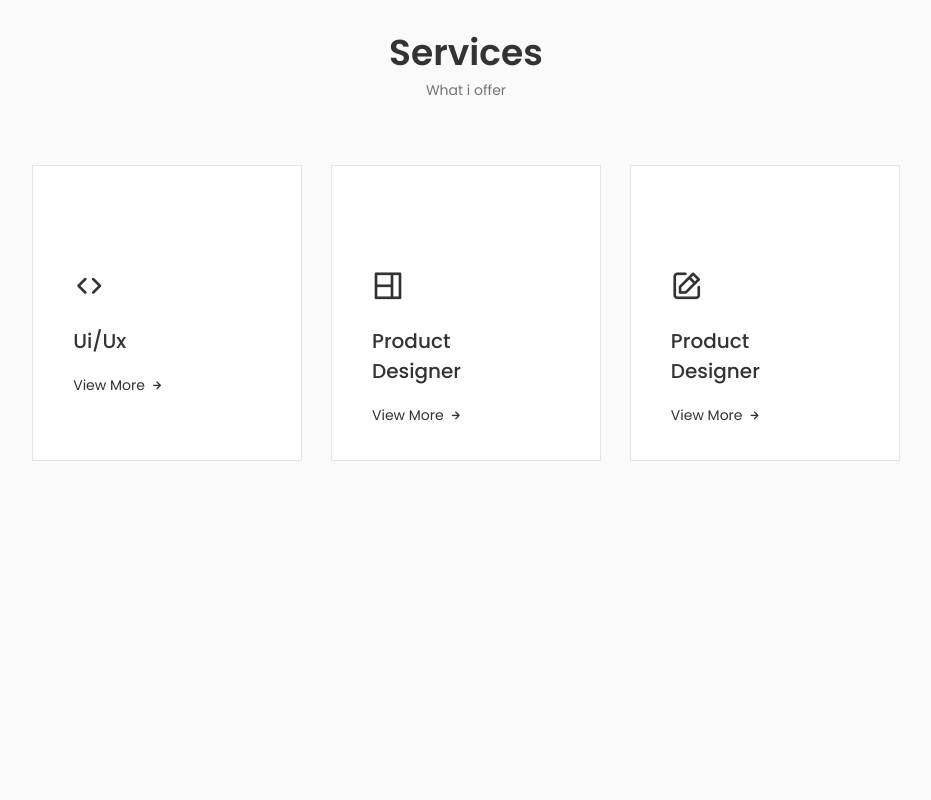
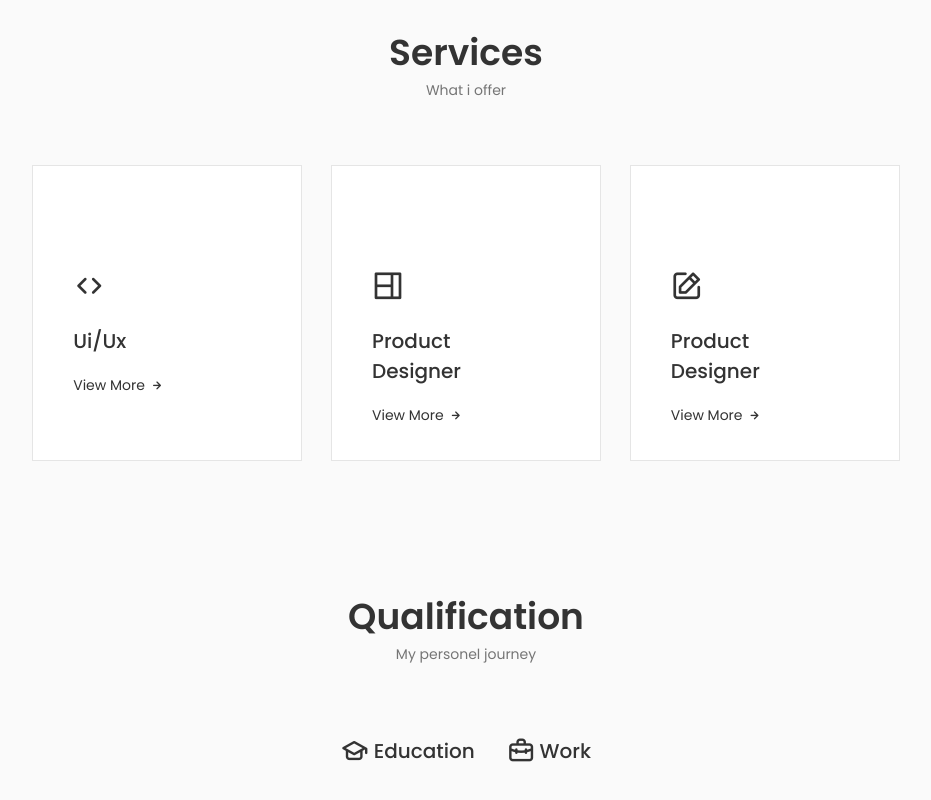
Before and after one commit to PHETMAJA/portfolio-react, a React (Create React App) app: page / in a window 1280 px wide. Shown: the part 1958-2758 px from the top of the page, without its empty margins (174-1105 px from the left). Before the commit the page ends 2451 px from the top, so only its background shows below. Built offline with nearby package versions, Linux system fonts and the light colour scheme.

Commit message:
create-qualification

```diff
--- a/src/App.js
+++ b/src/App.js
@@ -2,6 +2,7 @@
 import About from './components/about/About';
 import Header from './components/header/Header';
 import Home from './components/home/Home';
+import Qualification from './components/qualification/Qualification';
 import Services from './components/services/Services';
 import Skills from './components/skills/Skills';
 
@@ -15,6 +16,7 @@
         <About />
         <Skills />
         <Services />
+        <Qualification />
       </div>
     </div>
   );
--- /dev/null
+++ b/src/components/qualification/Qualification.jsx
@@ -0,0 +1,166 @@
+import React, { useState } from 'react';
+import './qualification.css';
+
+const Qualification = () => {
+  const [toggleState, setToggleState] = useState(0);
+
+  const toggleTab = (index) => {
+    setToggleState(index);
+  };
+
+  return (
+    <section className="qualification section" id="qualification">
+      <h2 className="section__title">Qualification</h2>
+      <span className="section__subtitle">My personel journey</span>
+
+      <div className="qualification__container container">
+        <div className="qualification__tabs">
+          <div
+            className={
+              toggleState === 1
+                ? 'qualification__button qualification__active button--flex'
+                : 'qualification__button button--flex'
+            }
+            onClick={() => toggleTab(1)}
+          >
+            <i className="uil uil-graduation-cap qualification__icon"></i>{' '}
+            Education
+          </div>
+
+          <div
+            className={
+              toggleState === 2
+                ? 'qualification__button qualification__active button--flex'
+                : 'qualification__button button--flex'
+            }
+            onClick={() => toggleTab(2)}
+          >
+            <i className="uil uil-briefcase-alt qualification__icon"></i> Work
+          </div>
+        </div>
+
+        <div className="qualification__sections">
+          {/*=============== Content 1 ===============*/}
+          <div
+            className={
+              toggleState === 1
+                ? 'qualification__content qualification__content-active'
+                : 'qualification__content '
+            }
+          >
+            <div className="qualification__data">
+              <div>
+                <h3 className="qualification__title">Computer Engineer</h3>
+                <span className="qualification__subtitle">Siam University</span>
+                <div className="qualification__calender">
+                  <i className="uil uil-calender-alt"></i>
+                  2017-2020
+                </div>
+              </div>
+
+              <div>
+                <span className="qualification__rounder"></span>
+                <div className="qualification__line"></div>
+              </div>
+            </div>
+            <div className="qualification__data">
+              <div></div>
+
+              <div>
+                <span className="qualification__rounder"></span>
+                <div className="qualification__line"></div>
+              </div>
+
+              <div>
+                <h3 className="qualification__title">High school</h3>
+                <span className="qualification__subtitle">
+                  Rajaprajanugroh School 50 Khon Kaen
+                </span>
+                <div className="qualification__calender">
+                  <i className="uil uil-calender-alt"></i>
+                  2014 - 2016
+                </div>
+              </div>
+            </div>
+            <div className="qualification__data">
+              <div>
+                <h3 className="qualification__title">Middle school</h3>
+                <span className="qualification__subtitle">
+                  Bannernthawon School
+                </span>
+                <div className="qualification__calender">
+                  <i className="uil uil-calender-alt"></i>
+                  2013 - 2015
+                </div>
+              </div>
+
+              <div>
+                <span className="qualification__rounder"></span>
+              </div>
+            </div>
+          </div>
+
+          {/*=============== Content 2 ===============*/}
+          <div
+            className={
+              toggleState === 2
+                ? 'qualification__content qualification__content-active'
+                : 'qualification__content '
+            }
+          >
+            <div className="qualification__data">
+              <div>
+                <h3 className="qualification__title">Engineer (Intern)</h3>
+                <span className="qualification__subtitle">INEX</span>
+                <div className="qualification__calender">
+                  <i className="uil uil-calender-alt"></i>
+                  05/2019 - 08/2019
+                </div>
+              </div>
+
+              <div>
+                <span className="qualification__rounder"></span>
+                <div className="qualification__line"></div>
+              </div>
+            </div>
+            <div className="qualification__data">
+              <div></div>
+
+              <div>
+                <span className="qualification__rounder"></span>
+                <div className="qualification__line"></div>
+              </div>
+
+              <div>
+                <h3 className="qualification__title">Engineer</h3>
+                <span className="qualification__subtitle">INEX</span>
+                <div className="qualification__calender">
+                  <i className="uil uil-calender-alt"></i>
+                  2020 - 2022
+                </div>
+              </div>
+            </div>
+            <div className="qualification__data">
+              <div>
+                <h3 className="qualification__title">Web Development</h3>
+                <span className="qualification__subtitle">
+                  Recruit Training Center
+                </span>
+                <div className="qualification__calender">
+                  <i className="uil uil-calender-alt"></i>
+                  2022 - 2023
+                </div>
+              </div>
+
+              <div>
+                <span className="qualification__rounder"></span>
+              </div>
+            </div>
+          </div>
+        </div>
+      </div>
+    </section>
+  );
+};
+
+export default Qualification;
--- /dev/null
+++ b/src/components/qualification/qualification.css
@@ -0,0 +1,113 @@
+.qualification__container {
+  max-width: 768px;
+}
+
+.qualification__tabs {
+  display: flex;
+  justify-content: center;
+  margin-bottom: var(--mb-2);
+}
+
+.qualification__button {
+  font-size: var(--h3-font-size);
+  font-weight: var(--font-medium);
+  color: var(--title-color);
+  margin: 0 var(--mb-1);
+  cursor: pointer;
+}
+
+.qualification__button:hover {
+  color: var(--title-color-dark);
+}
+
+.qualification__icon {
+  font-size: 1.8rem;
+  margin-right: var(--mb-0-25);
+}
+
+.qualification__active {
+  color: var(--title-color-dark);
+}
+
+.qualification__sections {
+  display: grid;
+  grid-template-columns: 0.5fr;
+  justify-content: center;
+}
+
+.qualification__content {
+  display: none;
+}
+
+.qualification__content-active {
+  display: block;
+}
+
+.qualification__data {
+  display: grid;
+  grid-template-columns: 1fr max-content 1fr;
+  column-gap: 1.5rem;
+}
+
+.qualification__title {
+  font-size: var(--normal-font-size);
+  font-weight: var(--font-medium);
+}
+
+.qualification__subtitle {
+  display: inline-block;
+  font-size: var(--small-font-size);
+  margin-bottom: var(--mb-1);
+}
+
+.qualification__calender {
+  font-size: var(--small-font-size);
+}
+
+.qualification__rounder {
+  display: inline-block;
+  width: 13px;
+  height: 13px;
+  background-color: var(--text-color);
+  border-radius: 50%;
+}
+
+.qualification__line {
+  display: block;
+  width: 1px;
+  height: 100%;
+  background-color: var(--text-color);
+  transform: translate(6px, -7px);
+}
+
+/*=============== BREAKPOINTS ===============*/
+
+/* For large divices */
+@media screen and (max-width: 992px) {
+  .qualification__container {
+    margin-left: auto;
+    margin-right: auto;
+  }
+}
+/* For medium divices */
+@media screen and (max-width: 768px) {
+  .qualification__container {
+    margin-left: var(--mb-1-5);
+    margin-right: var(--mb-1-5);
+  }
+}
+@media screen and (max-width: 576px) {
+  .qualification__sections {
+    grid-template-columns: initial;
+  }
+
+  .qualification__button {
+    margin: 0 var(--mb-0-75);
+  }
+}
+/* For small divices */
+@media screen and (max-width: 350px) {
+  .qualification__data {
+    gap: 0.5rem;
+  }
+}
```
Also changed, not shown: 1 other file (tests, documents, lock files or other folders).
